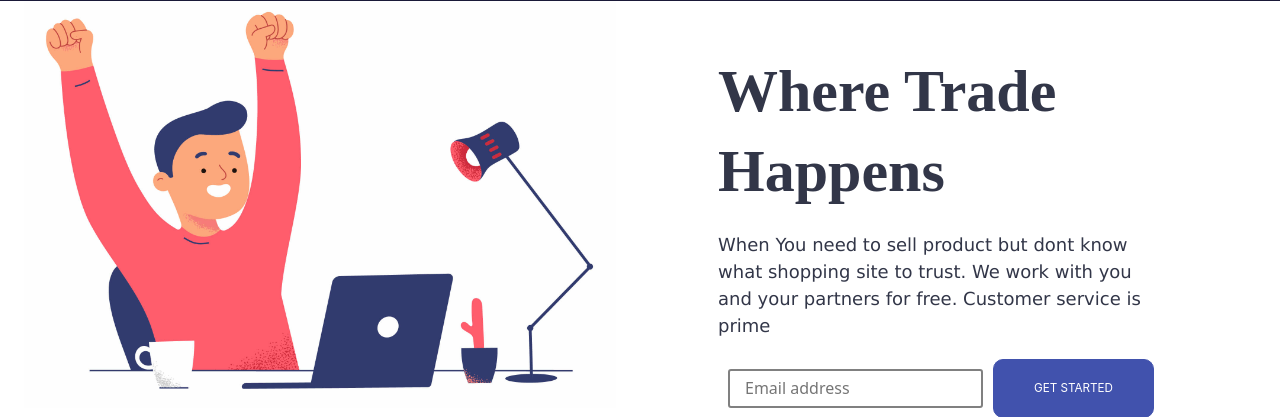
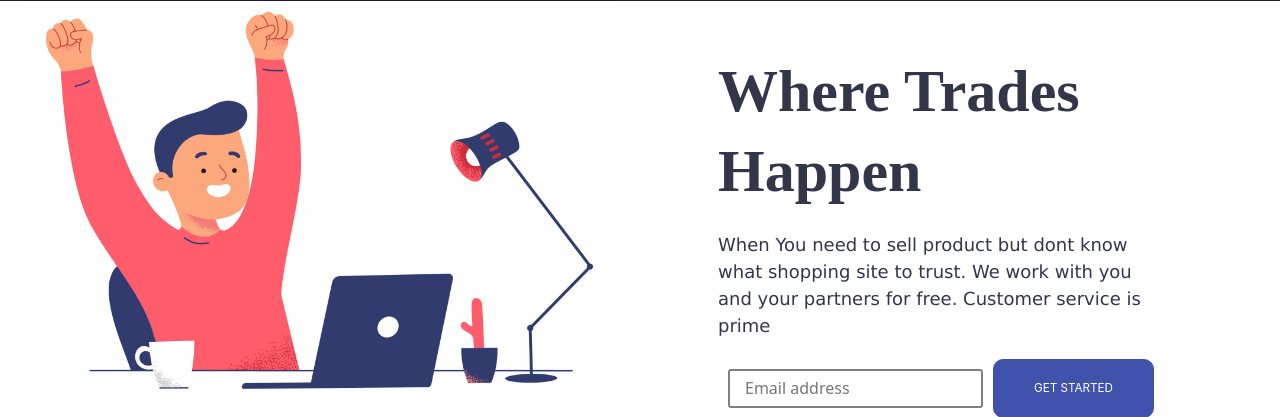
Before and after one commit to sidghimire/merolagi.github.io, a PHP site: page / in a window 1280 px wide. Shown: the part 196-613 px from the top of the page. Run offline with PHP 8.4, Linux system fonts and the light colour scheme; some libraries are stand-ins or nearby versions.

Commit message:
Update index.php

```diff
--- a/index.php
+++ b/index.php
@@ -42,7 +42,7 @@
         <img src="./images/wallpaper.jpg" class="l-wallpaper-image" alt="" />
       </div>
       <div class="col-md-6 d-flex flex-column l-fixation-2">
-        <span class="text-style-3">Where Trade Happens</span>
+        <span class="text-style-3">Where Trades Happen</span>
         <span class="text-style-4">
           When You need to sell product but dont know what shopping site to
           trust. We work with you and your partners for free. Customer service
```
